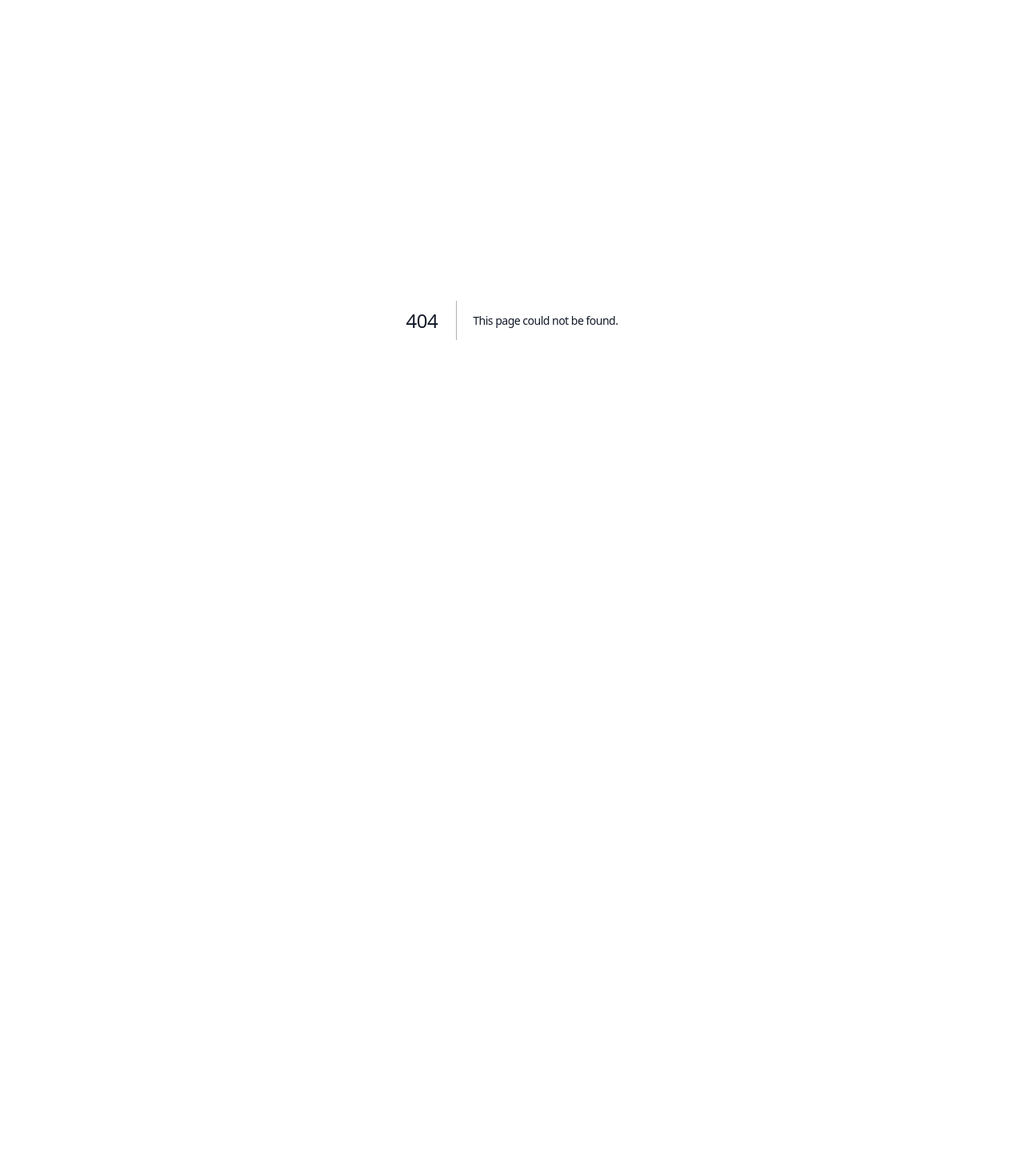
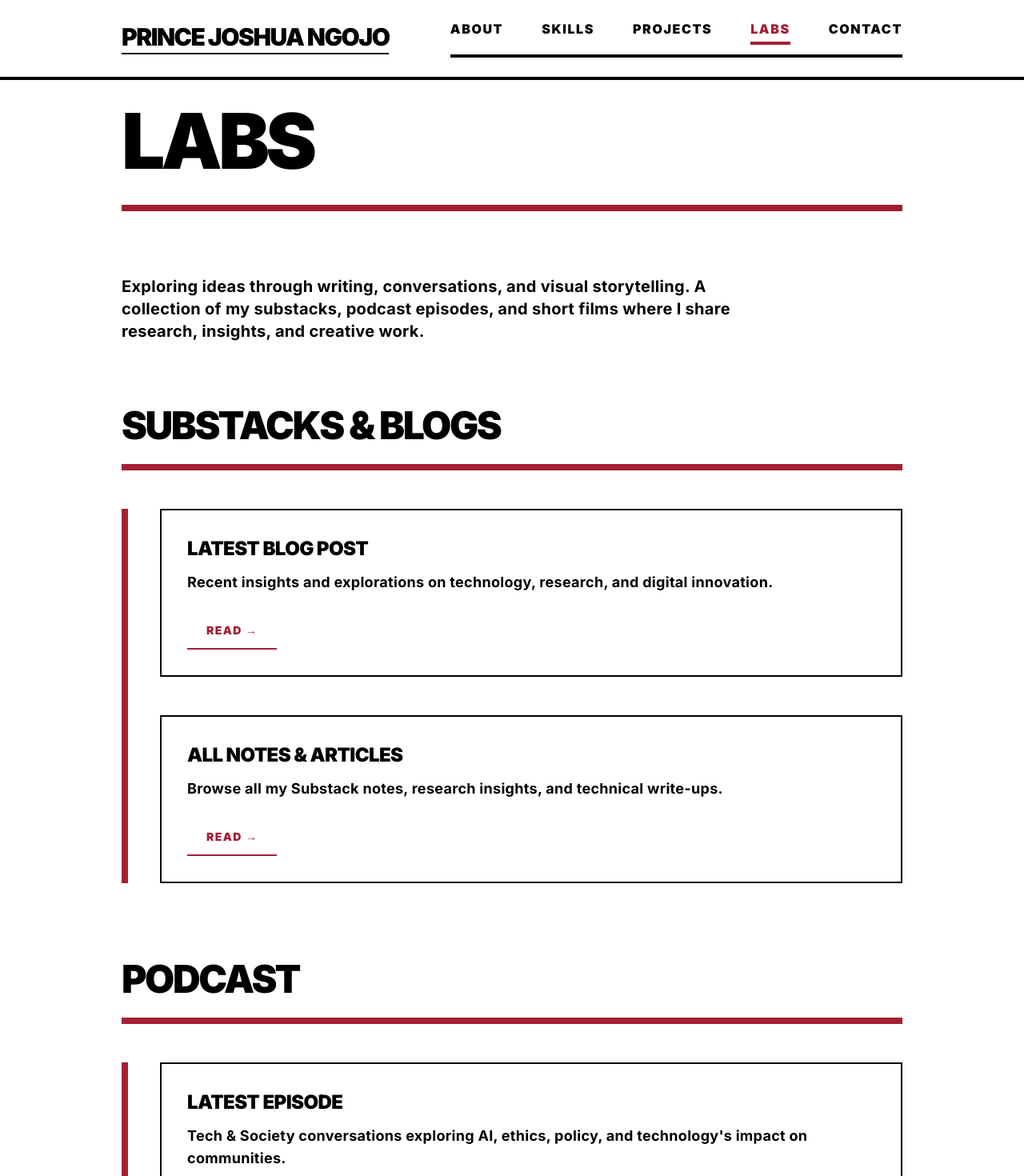
Before and after one commit to josh-amir/my_port, a Next.js app: page /labs in a window 1280 px wide. Before the commit this address had no page. Shown: the top 1470 px of the page at 80% size. Before the commit the page ends 800 px from the top, so only its background shows below. Built offline with nearby package versions, Linux system fonts and the light colour scheme.

Commit message:
feat: Add Labs component with content for blogs, podcasts, and short films

```diff
--- /dev/null
+++ b/app/labs/page.js
@@ -0,0 +1,17 @@
+import Navbar from "../../components/Navbar";
+import Labs from "../../components/Labs";
+import Footer from "../../components/Footer";
+
+export default function LabsPage() {
+  return (
+    <>
+      <Navbar />
+      <section className="section-container bg-white border-b-2 border-black pt-24 md:pt-32">
+        <div className="section-content">
+          <Labs />
+        </div>
+      </section>
+      <Footer />
+    </>
+  );
+}
--- /dev/null
+++ b/components/Labs.js
@@ -0,0 +1,85 @@
+"use client";
+
+const labsContent = [
+  {
+    category: "SUBSTACKS & BLOGS",
+    items: [
+      {
+        title: "Latest Blog Post",
+        description: "Recent insights and explorations on technology, research, and digital innovation.",
+        link: "https://substack.com/@amirstoic/p-154195873",
+        cta: "READ"
+      },
+      {
+        title: "All Notes & Articles",
+        description: "Browse all my Substack notes, research insights, and technical write-ups.",
+        link: "https://substack.com/@amirstoic/notes",
+        cta: "READ"
+      }
+    ]
+  },
+  {
+    category: "PODCAST",
+    items: [
+      {
+        title: "Latest Episode",
+        description: "Tech & Society conversations exploring AI, ethics, policy, and technology's impact on communities.",
+        link: "https://open.spotify.com/episode/6RufqmFBDQ7uL8Rozys22T?si=yCYB1OmaRmua6eh0gf1J0w",
+        cta: "LISTEN"
+      }
+    ]
+  },
+  {
+    category: "SHORT FILMS",
+    items: [
+      {
+        title: "Coming Soon",
+        description: "Visual storytelling exploring technology's impact on communities in the Global South.",
+        link: "#",
+        cta: "WATCH"
+      }
+    ]
+  }
+];
+
+export default function Labs() {
+  return (
+    <div>
+      <h2 className="text-5xl md:text-8xl font-black mb-12 md:mb-20 text-black tracking-tighter border-b-8 border-[#A31F34] pb-6 md:pb-8 uppercase">LABS</h2>
+      <p className="text-base md:text-xl font-bold text-black mb-12 md:mb-20 max-w-3xl">
+        Exploring ideas through writing, conversations, and visual storytelling. A collection of my substacks, podcast episodes, and short films where I share research, insights, and creative work.
+      </p>
+
+      <div className="space-y-16 md:space-y-24">
+        {labsContent.map((lab, idx) => (
+          <div key={idx}>
+            <h3 className="text-3xl md:text-5xl font-black text-black mb-8 md:mb-12 tracking-tighter uppercase border-b-8 border-[#A31F34] pb-4 md:pb-6">
+              {lab.category}
+            </h3>
+
+            <div className="grid gap-8 md:gap-12 border-l-8 border-[#A31F34] pl-6 md:pl-10">
+              {lab.items.map((item, itemIdx) => (
+                <div key={itemIdx} className="border-2 border-black p-6 md:p-8 hover:border-4 hover:border-[#A31F34] transition-all duration-500 ease-in-out hover:shadow-xl">
+                  <h4 className="text-xl md:text-2xl font-black text-black mb-3 tracking-tight uppercase">
+                    {item.title}
+                  </h4>
+                  <p className="text-base md:text-lg font-bold text-black mb-6">
+                    {item.description}
+                  </p>
+                  <a
+                    href={item.link}
+                    target="_blank"
+                    rel="noopener noreferrer"
+                    className="inline-block px-4 md:px-6 py-2 md:py-3 border-3 border-[#A31F34] text-[#A31F34] font-black text-xs md:text-sm tracking-widest uppercase transition-all duration-500 ease-in-out hover:bg-[#A31F34] hover:text-white hover:border-[#A31F34]"
+                  >
+                    {item.cta} →
+                  </a>
+                </div>
+              ))}
+            </div>
+          </div>
+        ))}
+      </div>
+    </div>
+  );
+}
--- a/components/Navbar.js
+++ b/components/Navbar.js
@@ -5,10 +5,11 @@ import { usePathname } from "next/navigation";
 import { useState } from "react";
 
 const navLinks = [
-  { label: "About", href: "/about" },
-  { label: "Skills", href: "/skills" },
-  { label: "Projects", href: "/projects" },
-  { label: "Contact", href: "/contact" }
+  { label: "ABOUT", href: "/about" },
+  { label: "SKILLS", href: "/skills" },
+  { label: "PROJECTS", href: "/projects" },
+  { label: "LABS", href: "/labs" },
+  { label: "CONTACT", href: "/contact" }
 ];
 
 export default function Navbar() {
```
Also changed, not shown: public/images/thesession.jpg (added).
